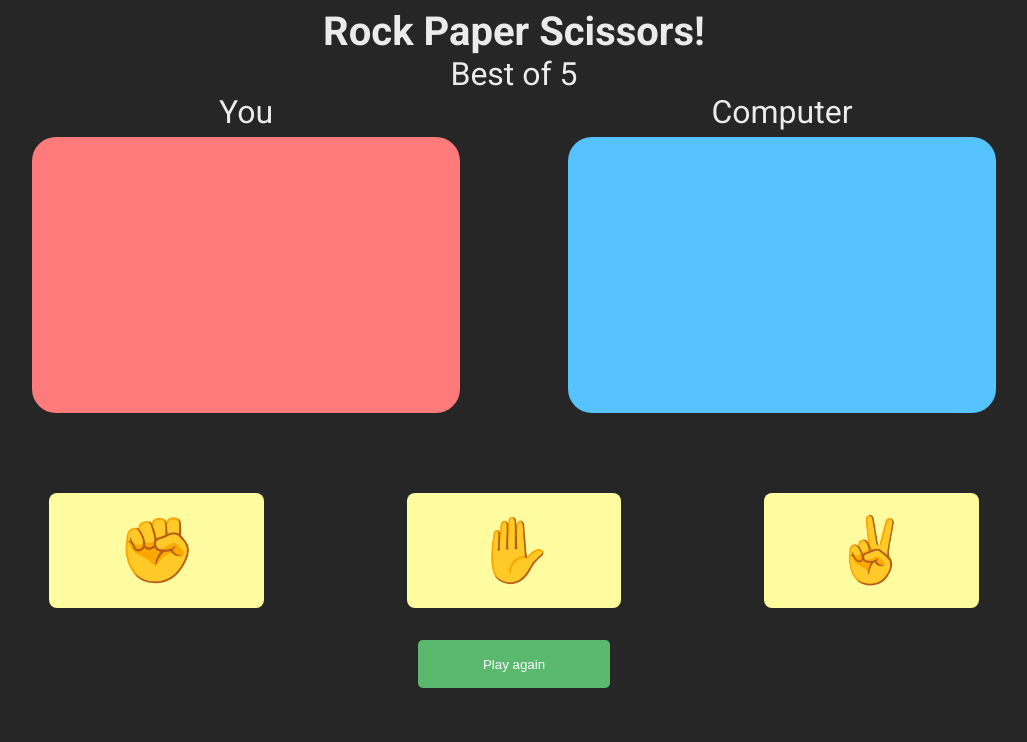
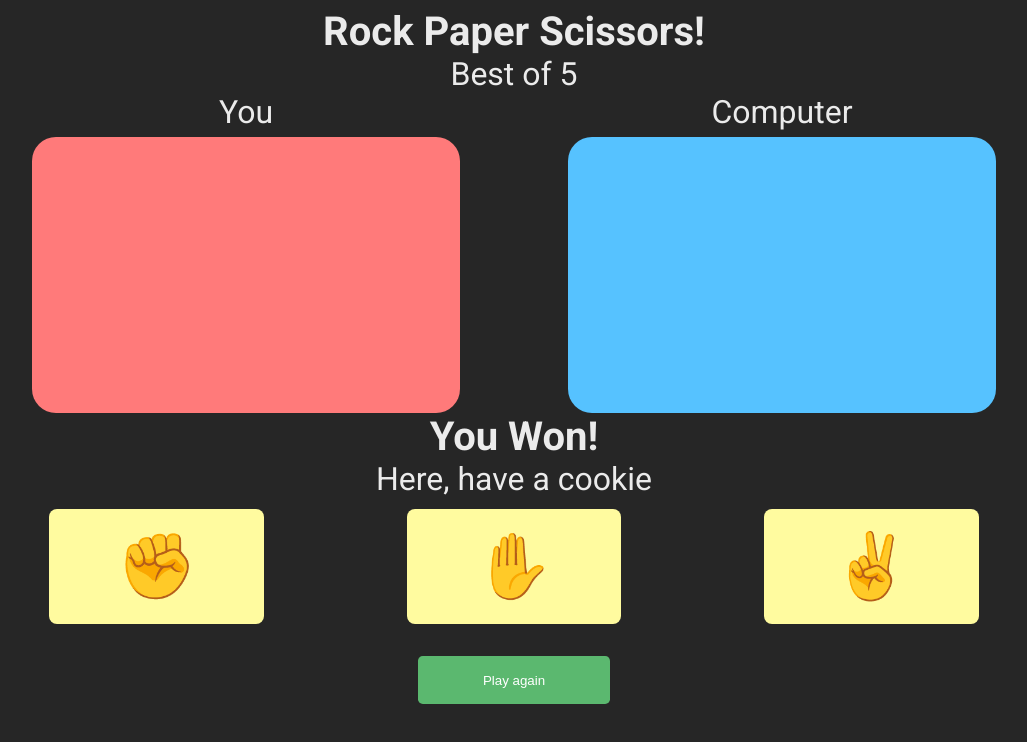
Before and after one commit to yangavin/rock-paper-scissors, a plain HTML site: page index.html in a window 1280 px wide. Shown: the top 742 px of the page, without its empty margins (126-1153 px from the left). Drawn offline with Linux system fonts and the light colour scheme.

Commit message:
Added and styled result messages

```diff
--- a/index.css
+++ b/index.css
@@ -61,8 +61,12 @@ main{
     border-radius: 1.5rem;
 }
 
-.result{
+.result-container{
     height: 5rem;
+    margin-bottom: 1rem;
+}
+.message{
+    margin: 0;
 }
 
 .choice-container{
--- a/index.html
+++ b/index.html
@@ -28,7 +28,10 @@
                 <div class="computer-play"></div>
             </div>
         </section>
-        <div class="result"></div>
+        <div class="result-container">
+            <h1 class="result">You Won!</h1>
+            <h2 class="message">Here, have a cookie</h2>
+        </div>
         <section class="choice-container">
             <div id="rock" class="choice">
                 <div>&#9994</div>
```
